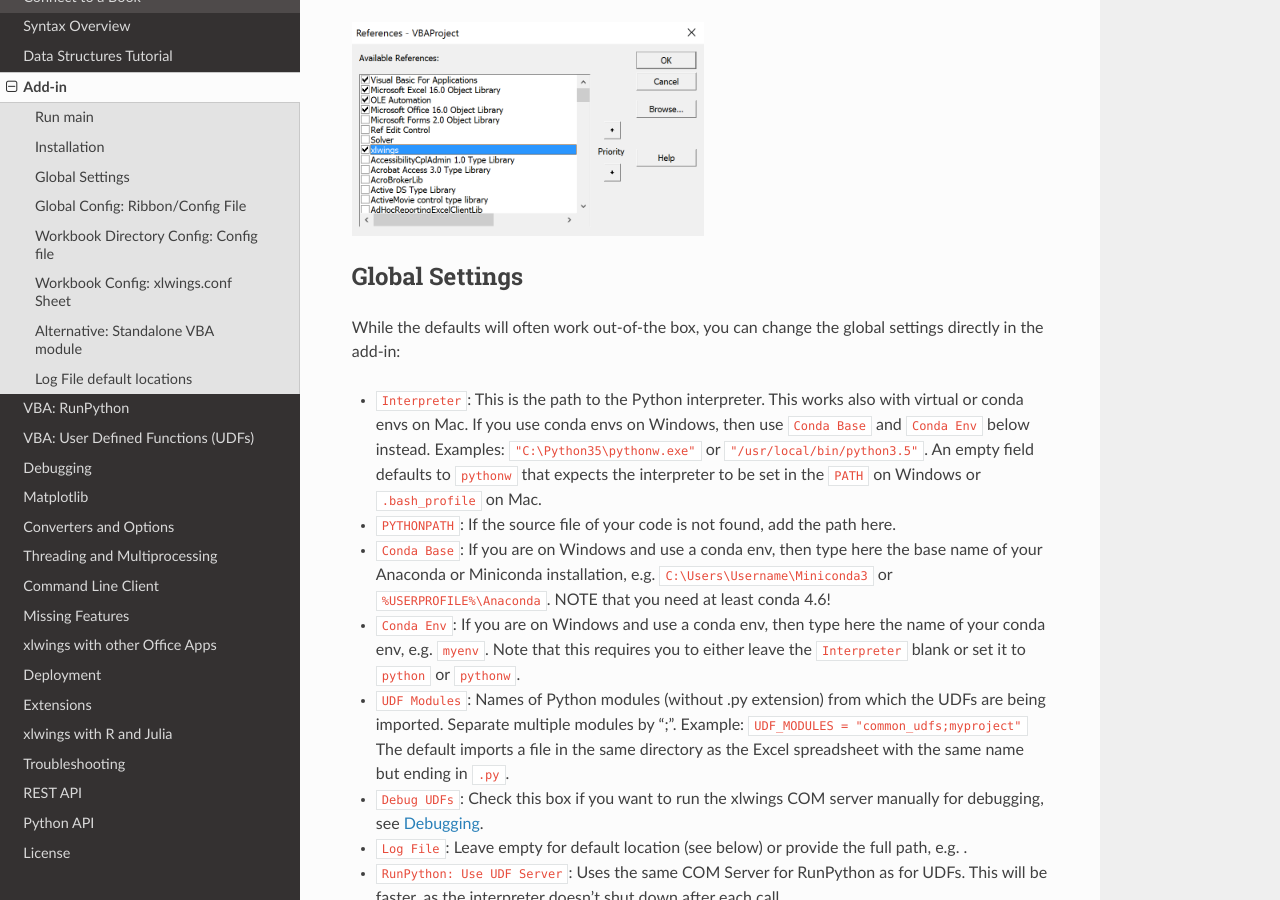
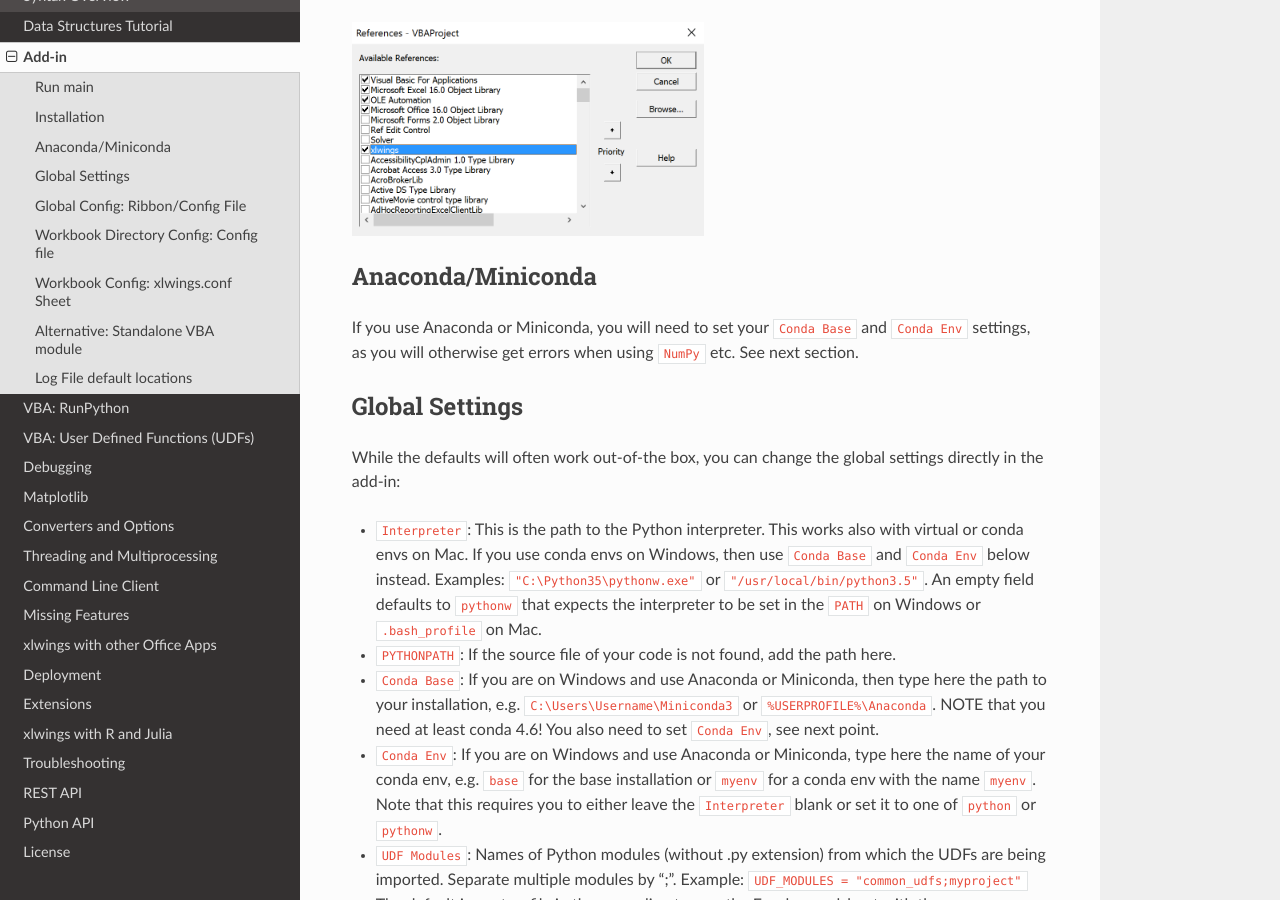
Before and after one commit to xlwings/xlwings, a Sphinx documentation site: the page built from docs/addin.rst, in a window 1280 px wide and 900 px high, scrolled down 1276 px. Built offline with Sphinx 7.4.7 and the Read the Docs theme 2.0.0, drawn with Linux system fonts in a browser that asks for light colours.

```diff
--- a/docs/addin.rst
+++ b/docs/addin.rst
@@ -45,6 +45,12 @@ you create a workbook via ``xlwings quickstart``, the reference is already set.
 .. figure:: images/vba_reference.png
     :scale: 40%
 
+Anaconda/Miniconda
+------------------
+
+If you use Anaconda or Miniconda, you will need to set your ``Conda Base`` and ``Conda Env`` settings, as you will
+otherwise get errors when using ``NumPy`` etc. See next section.
+
 Global Settings
 ---------------
 
@@ -55,10 +61,12 @@ While the defaults will often work out-of-the box, you can change the global set
   ``"C:\Python35\pythonw.exe"`` or ``"/usr/local/bin/python3.5"``. An empty field defaults to ``pythonw`` that
   expects the interpreter to be set in the ``PATH`` on Windows or ``.bash_profile`` on Mac.
 * ``PYTHONPATH``: If the source file of your code is not found, add the path here.
-* ``Conda Base``: If you are on Windows and use a conda env, then type here the base name of your Anaconda or Miniconda
+* ``Conda Base``: If you are on Windows and use Anaconda or Miniconda, then type here the path to your
   installation, e.g. ``C:\Users\Username\Miniconda3`` or ``%USERPROFILE%\Anaconda``. NOTE that you need at least conda 4.6!
-* ``Conda Env``: If you are on Windows and use a conda env, then type here the name of your conda env, e.g. ``myenv``. Note
-  that this requires you to either leave the ``Interpreter`` blank or set it to ``python`` or ``pythonw``.
+  You also need to set ``Conda Env``, see next point.
+* ``Conda Env``: If you are on Windows and use Anaconda or Miniconda, type here the name of your conda env, e.g. ``base``
+  for the base installation or ``myenv`` for a conda env with the name ``myenv``. Note
+  that this requires you to either leave the ``Interpreter`` blank or set it to one of ``python`` or ``pythonw``.
 * ``UDF Modules``: Names of Python modules (without .py extension) from which the UDFs are being imported.
   Separate multiple modules by ";".
   Example: ``UDF_MODULES = "common_udfs;myproject"``
--- a/docs/installation.rst
+++ b/docs/installation.rst
@@ -32,7 +32,8 @@ Dependencies
 
   On Mac, the dependencies are automatically being handled if xlwings is installed with ``conda`` or ``pip``. However,
   with pip, the Xcode command line tools need to be available. Mac OS X 10.4 (*Tiger*) or later is required.
-  The recommended Python distribution for Mac is `Anaconda <https://www.anaconda.com/distribution>`_.
+  The recommended Python distribution for Mac is `Anaconda <https://www.anaconda.com/distribution>`_. With ``conda``
+  on the other hand, you'll need to manually run the command ``xlwings runpython install``.
 
 Optional Dependencies
 ---------------------
@@ -41,6 +42,7 @@ Optional Dependencies
 * Pandas
 * Matplotlib
 * Pillow/PIL
+* Flask (for REST API only)
 
 These packages are not required but highly recommended as they play very nicely with xlwings.
 
```
Also changed, not shown: docs/whatsnew.rst (+10 -0 lines), 1 other file.
